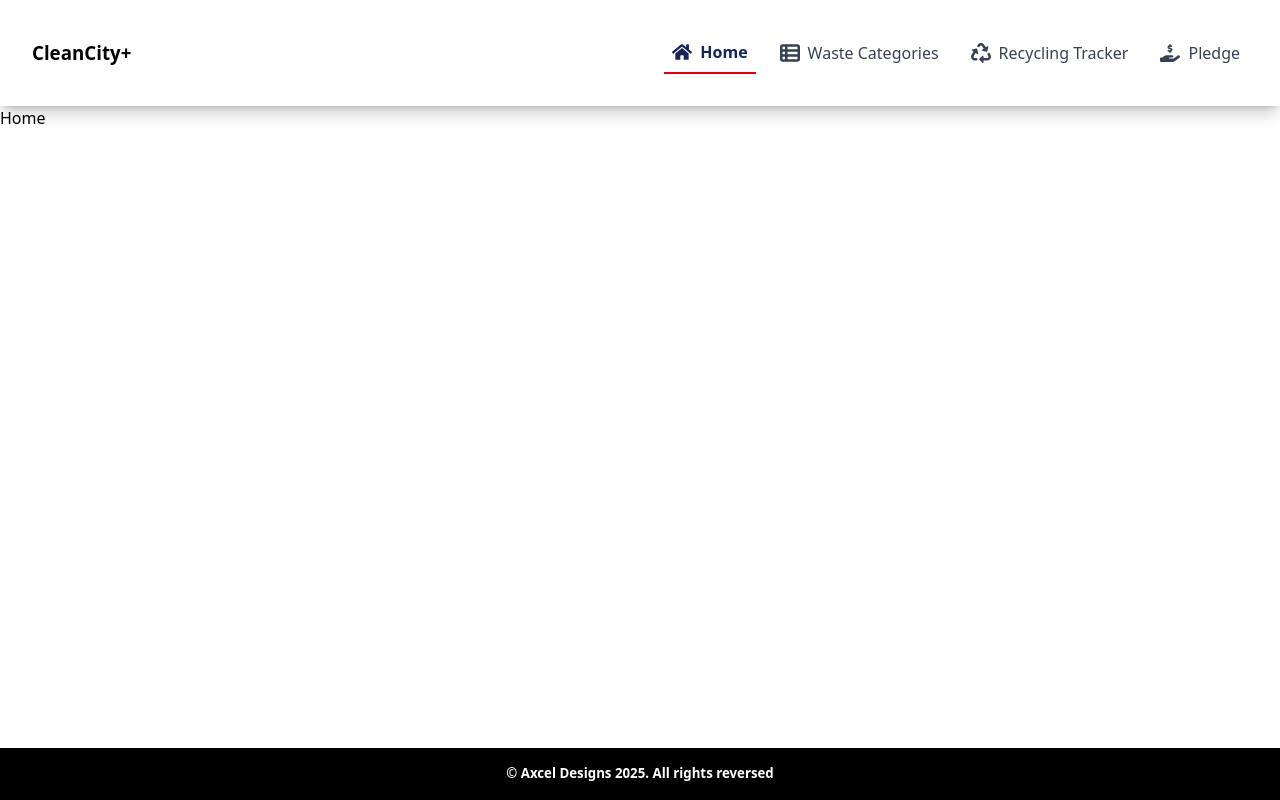
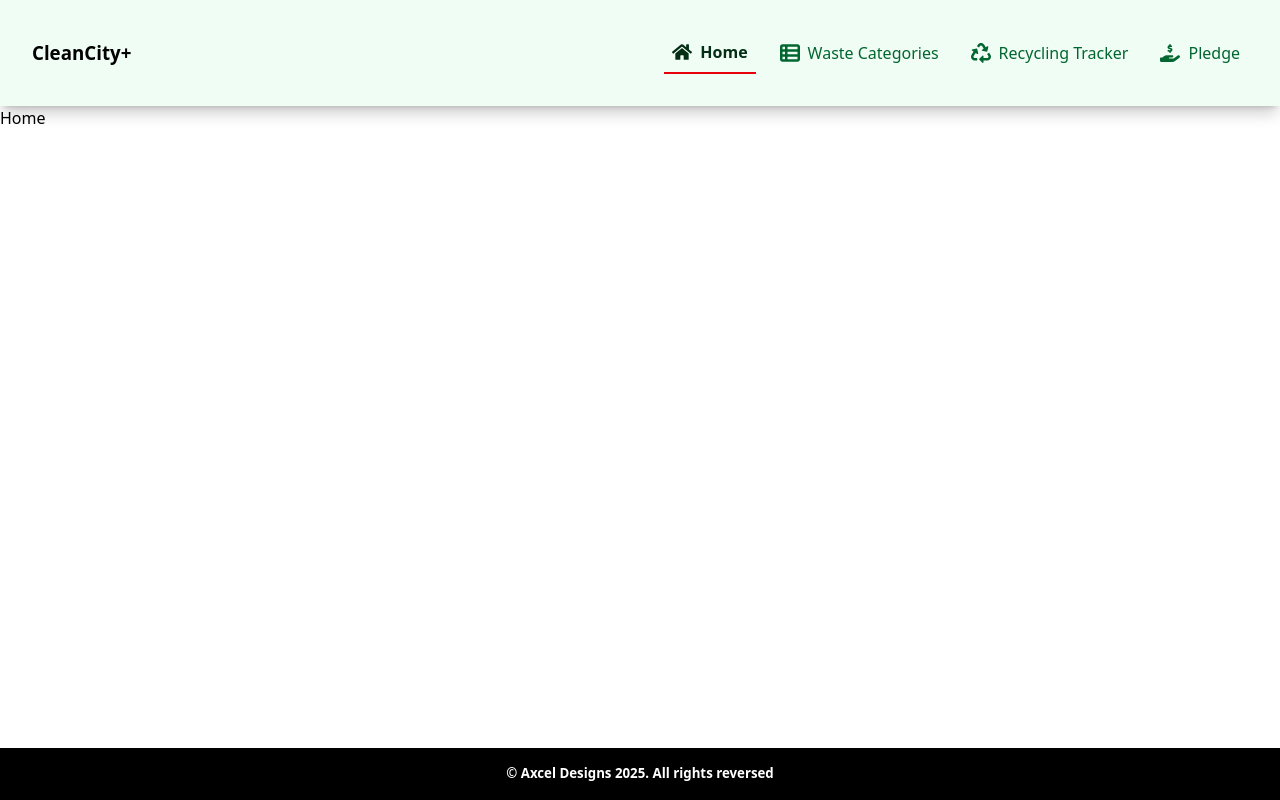
Before and after one commit to Axcel-Designs/CleanCityPlus, a Next.js app: page / in a window 1280 px wide. Built offline with nearby package versions, Linux system fonts and the light colour scheme.

Commit message:
clean city

```diff
--- a/components/Header.jsx
+++ b/components/Header.jsx
@@ -36,10 +36,10 @@ export function Navbar() {
         <Link
           href={menu.path}
           key={i}
-          className={`hover:text-blue-900 p-2 ${
+          className={`hover:text-green-700 p-2 ${
             menu.path === path
-              ? "font-bold text-blue-950 border-b-2 border-red-600"
-              : "text-gray-700"
+              ? "font-bold text-green-950 border-b-2 border-red-600"
+              : "text-green-800"
           }`}
         >
           <div className="flex items-center gap-2">
@@ -57,7 +57,7 @@ export default function Header() {
 
   return (
     <>
-      <header className="flex items-center justify-between p-4 md:p-8 gap-2 shadow-lg/20">
+      <header className="flex items-center justify-between p-4 md:p-8 gap-2 shadow-lg/20 bg-green-50">
         <div className="flex items-center">
           <div className="rounded-full flex justify-around items-center text-center border-gray-400">
             <Link href={"/"}>
```
